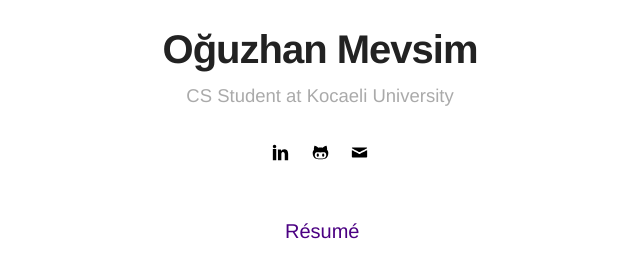
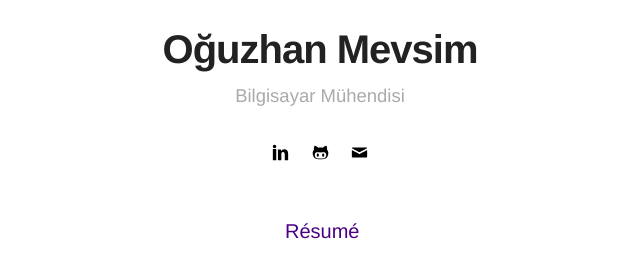
Before and after one commit to ogzhnmvsm/ogzhnmvsm.github.io, a Jekyll site: the page built from index.html, in a window 1280 px wide. Shown: the part 294-572 px from the top of the page, without its empty margins (320-960 px from the left). Built offline with Jekyll 4.4.1, drawn with Linux system fonts in a browser that asks for light colours.

Commit message:
Update _config.yml

```diff
--- a/_config.yml
+++ b/_config.yml
@@ -1,6 +1,6 @@
 # main text of home
 name: Oğuzhan Mevsim
-bio: CS Student at Kocaeli University
+bio: Bilgisayar Mühendisi
 
 # twitter summary info
 description: A blog about technology and stuff related
```
